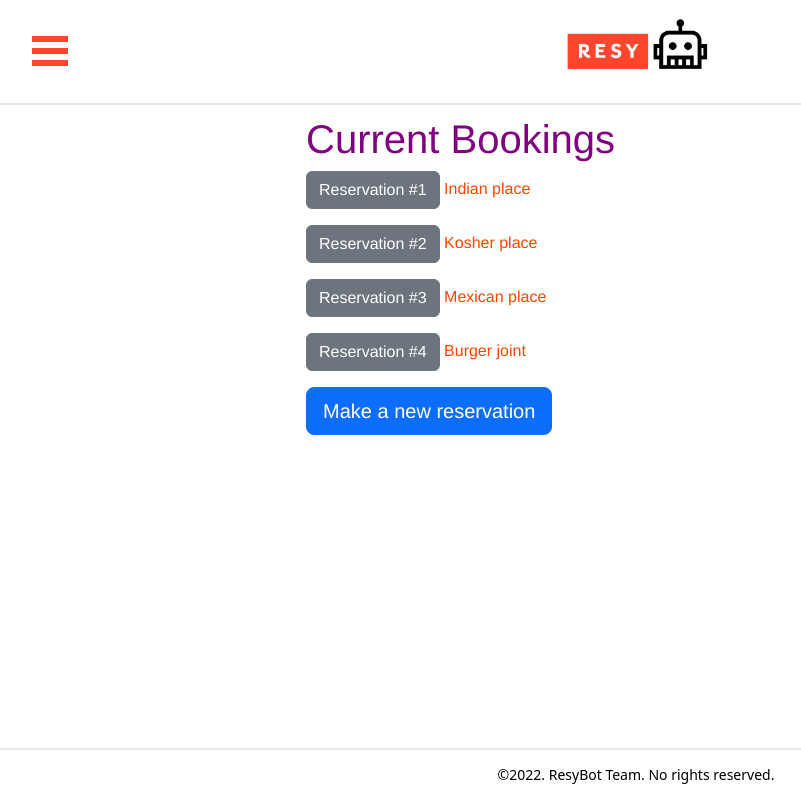
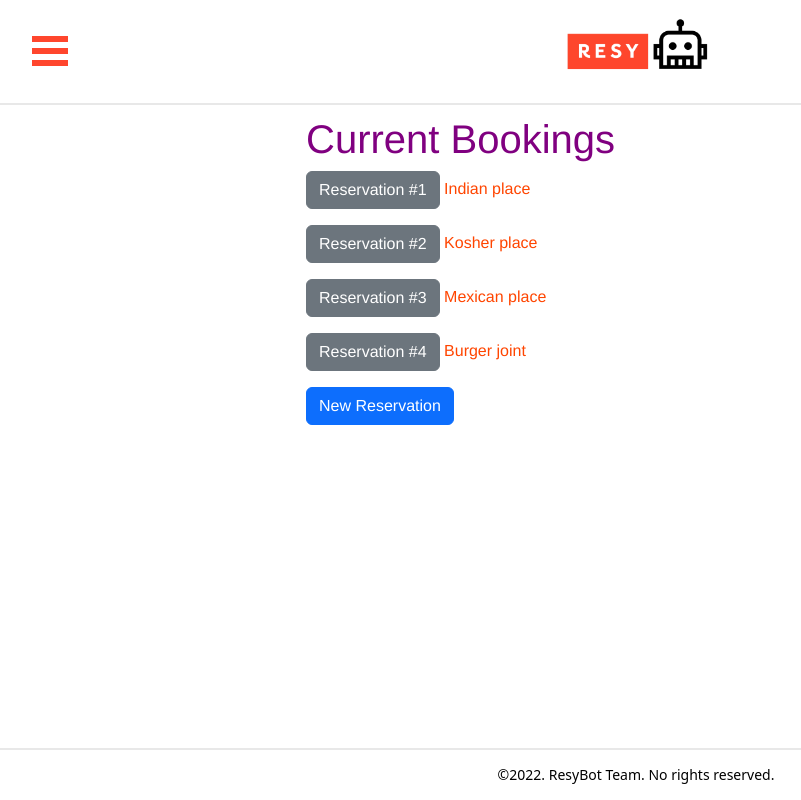
Before and after one commit to agiledev-students-fall2022/final-project-team-resybot, a React (Create React App) app in the folder front-end/: page / in a window 1280 px wide. Shown: the whole page, without its empty margins (4-805 px from the left). Built offline with nearby package versions, Linux system fonts and the light colour scheme.

Commit message:
redirect new requests on my bookings

```diff
--- a/front-end/src/MyBookings.css
+++ b/front-end/src/MyBookings.css
@@ -17,4 +17,5 @@
 
 .bottom {
     text-align: center;
+    background-color: orangered;
 }
--- a/front-end/src/MyBookings.js
+++ b/front-end/src/MyBookings.js
@@ -2,6 +2,7 @@
 import 'bootstrap/dist/css/bootstrap.min.css';
 import React from 'react';
 import { Button } from 'reactstrap';
+import { Link } from 'react-router-dom';
 
 
 const MyBookings = props => {
@@ -15,9 +16,10 @@
         <p> <Button variant="contained">Reservation #4</Button> Burger joint</p>
       </main>
       <bottom className='bottom'>
-        <button type = "button" class="btn btn-primary btn-lg btn-block">Make a new reservation</button>
+      <Link to="/Requests" className="btn btn-primary">New Reservation</Link>
       </bottom>
     </div>
+     //<button onclick="location.href = 'www.google.com';" id="myButton" class="btn btn-primary btn-lg btn-block">Make a new reservation</button>
   )
 }
 
```
